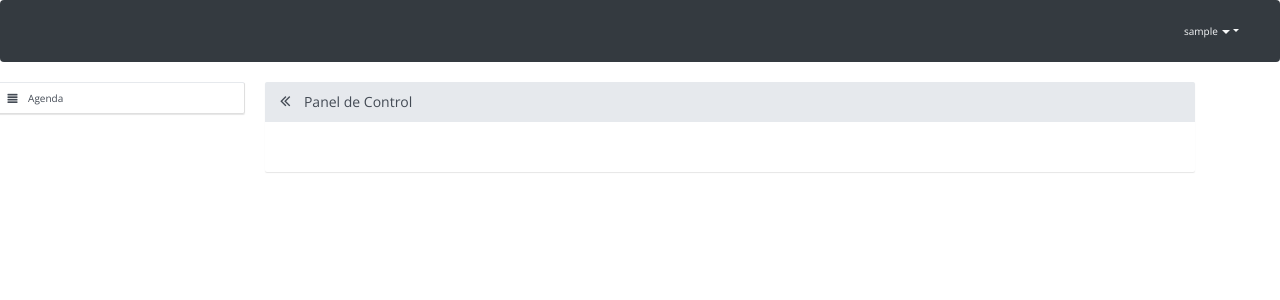
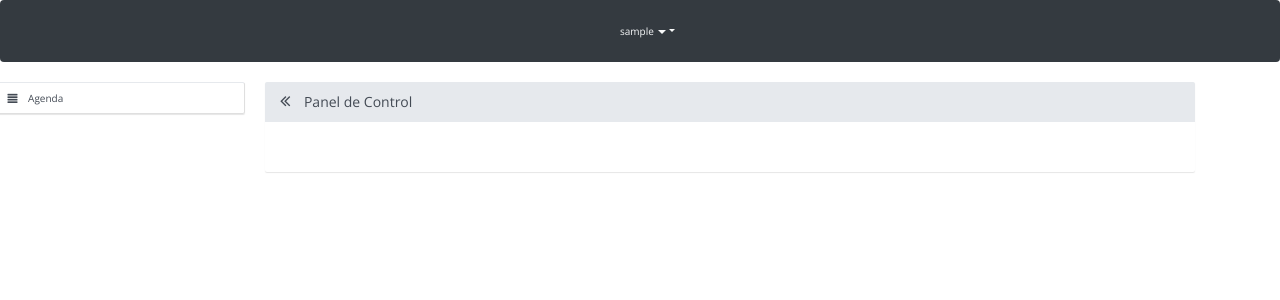
Before and after one commit to MarcoAMtz99/Promomedics, a PHP site: page /promomedics/index2.php in a window 1280 px wide; the page is wider, and only the part inside the window is pictured. Shown: the top 300 px of that part. Run offline with PHP 8.4, Linux system fonts and the light colour scheme; the visitor is signed in with stand-in values (Sample User, id 1); data that the repository does not hold is empty.

Commit message:
Cambios en calendario 3

```diff
--- a/index2.php
+++ b/index2.php
@@ -68,11 +68,6 @@
          <!--    <button data-target="#bs-content-row-navbar-collapse-5" data-toggle="collapse" class="navbar-toggler" type="button">
               <span class="navbar-toggler-icon"></span>
             </button> -->
-
-          </div>
-          <!--  <a href="#" class="navbar-brand">PROMOMEDICS</a> -->
-          <!-- Collect the nav links, forms, and other content for toggling -->
-          <div id="bs-content-row-navbar-collapse-5" class="collapse navbar-collapse">
             <ul class="nav navbar-nav navbar-right">
               <!-- <li class="active"><a href="getting-started.html">Getting Started</a></li>
               <li class="active"><a href="index.html">Documentation</a></li> -->
@@ -98,7 +93,13 @@
               </li>
             </ul>
 
-          </div><!-- /.navbar-collapse -->
+          </div>
+          <!--  <a href="#" class="navbar-brand">PROMOMEDICS</a> -->
+          <!-- Collect the nav links, forms, and other content for toggling -->
+       <!--    <div id="bs-content-row-navbar-collapse-5" class="collapse navbar-collapse"> -->
+
+
+         <!--  </div> -->   <!-- /.navbar-collapse -->
 
         </div><!-- /.container-fluid -->
       </nav>
```
